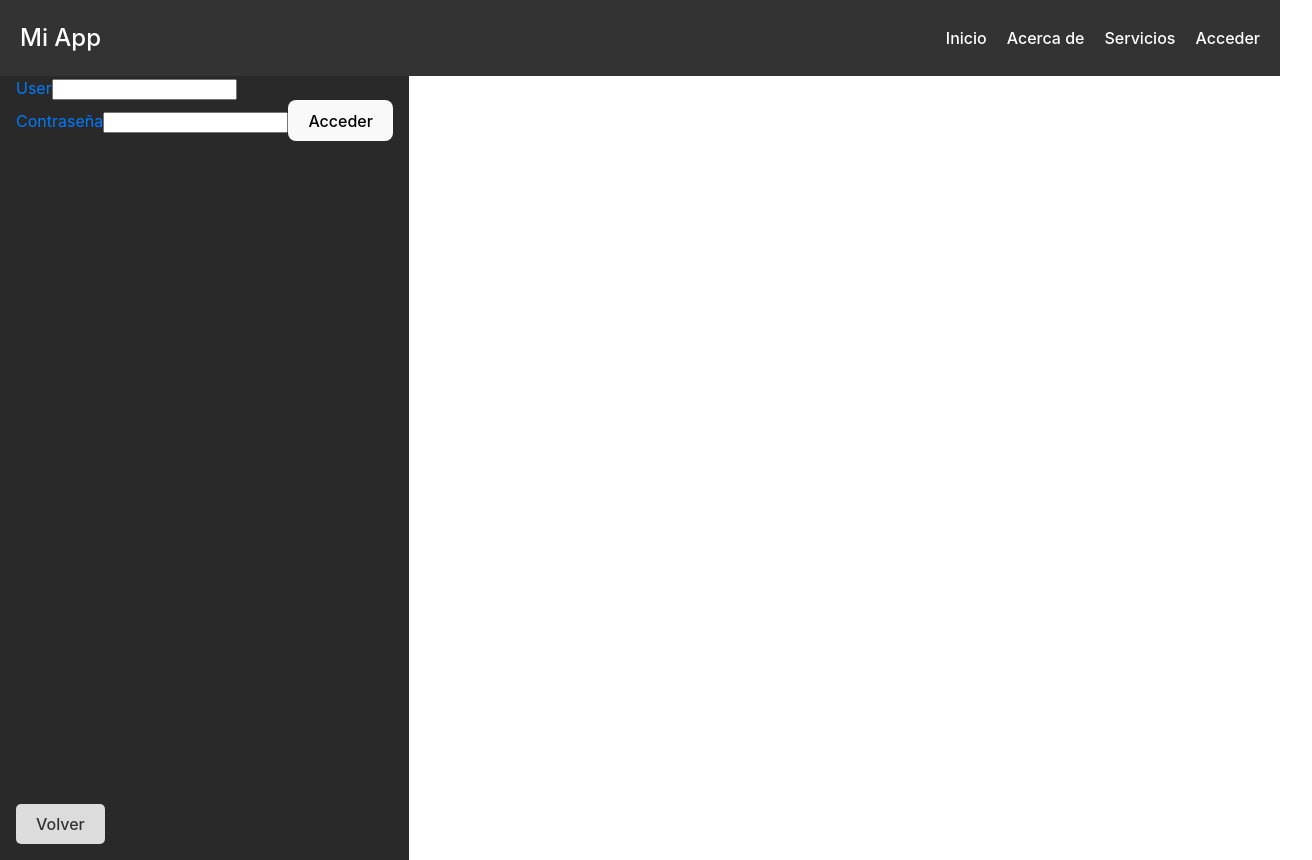
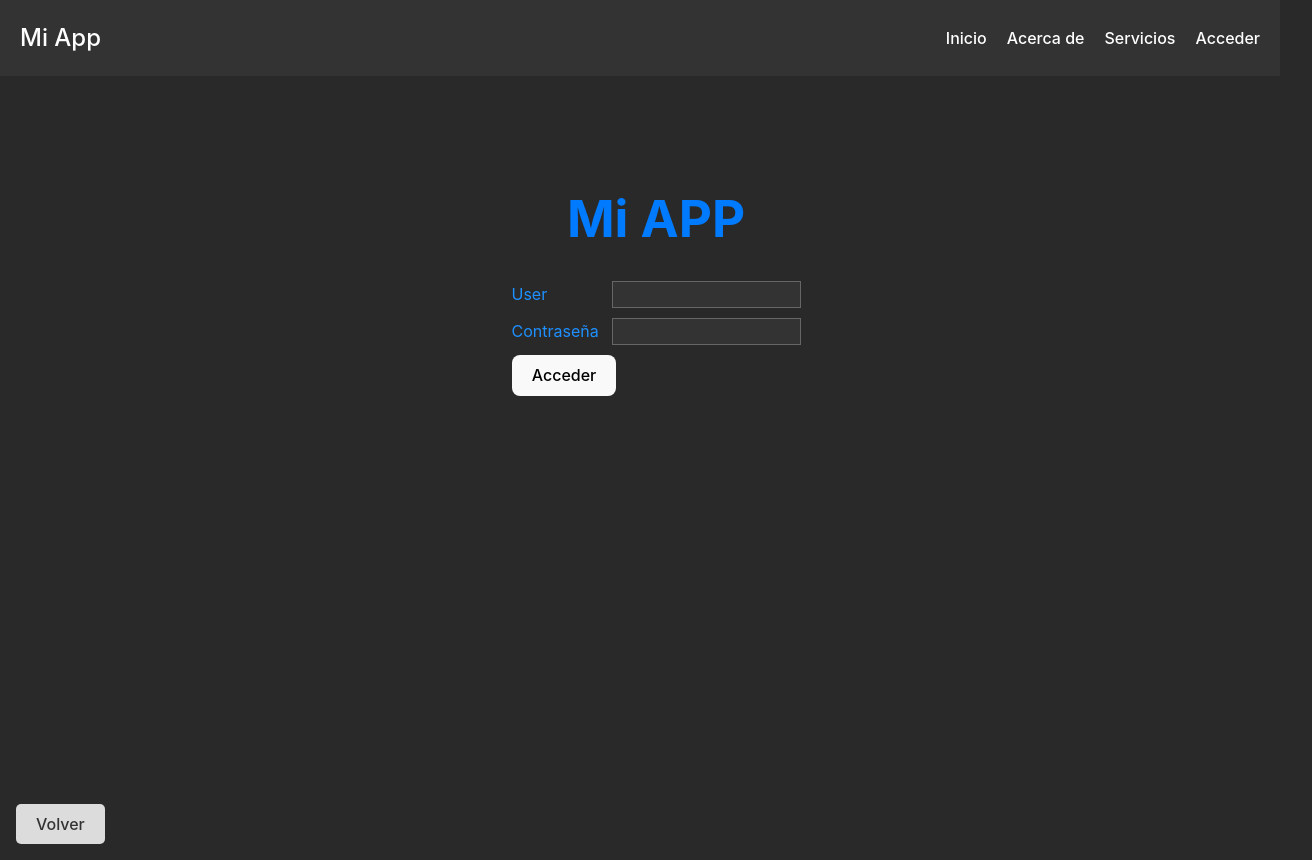
Before and after one commit to egarello/proyecto-microservicios, a React (Vite) app in the folder proyectofacultad-front/: page /login in a window 1280 px wide. Shown: the whole page, 1312 px wide, since content can reach past the window. Built offline with nearby package versions, Linux system fonts and the light colour scheme.

Commit message:
Ahora si se agrega el css del Login

```diff
--- /dev/null
+++ b/proyectofacultad-front/src/pages/Login.css
@@ -0,0 +1,26 @@
+.login-container{
+    display: flex;
+    justify-content: center;
+    flex-direction: column;
+    align-items: center;
+    height: 50vh;
+    width: 100vw;
+}
+.form-row {
+    display: flex;
+    align-items: center;
+    margin-bottom: 10px;
+}
+
+.form-row label {
+    width: 100px; /* Ancho fijo para todos los labels */
+    color: #1e90ff;
+}
+
+.form-row input {
+    flex: 1;
+    padding: 5px;
+    background-color: #333;
+    border: 1px solid #666;
+    color: white;
+}
--- a/proyectofacultad-front/src/pages/Login.tsx
+++ b/proyectofacultad-front/src/pages/Login.tsx
@@ -1,6 +1,6 @@
 import React, { useState } from 'react';
 import Layout from '../components/layoutcomponent/Layout';
-
+import './Login.css'
 const Login: React.FC = () => {
     const [username, setUsername] = useState('')
     const [password, setPassword] = useState('')
@@ -10,9 +10,10 @@ const Login: React.FC = () => {
     }
     return(
         <Layout>
-            <div className="login-form">
-                <form onSubmit={handleSubmit}></form>
-                <div>
+            <div className="login-container">
+                <h1>Mi APP</h1>
+                <form className="login-form" onSubmit={handleSubmit}>
+                    <div className="form-row">
                     <label htmlFor="username">User</label>
                     <input
                         id="username"
@@ -22,7 +23,7 @@ const Login: React.FC = () => {
                         required
                     />
                 </div>
-                <div>
+                <div className="form-row">
                     <label htmlFor="password">Contraseña</label>
                     <input
                         id = "password"
@@ -31,8 +32,9 @@ const Login: React.FC = () => {
                         onChange = {e => setPassword(e.target.value)}
                         required
                     />
-                    <button type="submit">Acceder</button>
                 </div>
+                <button type="submit">Acceder</button>
+                </form>
             </div>
         </Layout>
     );
```
